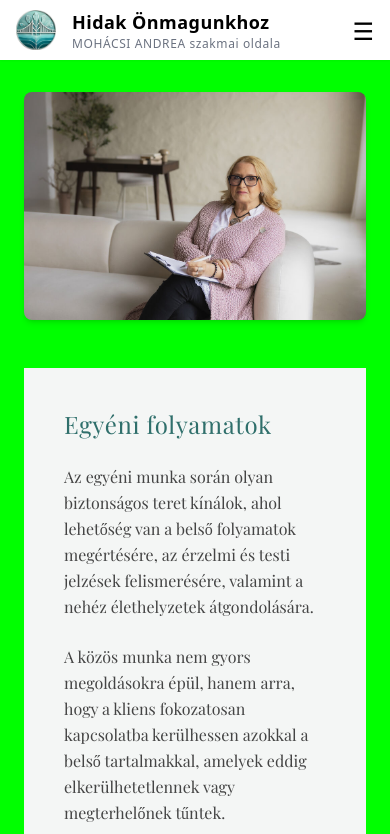
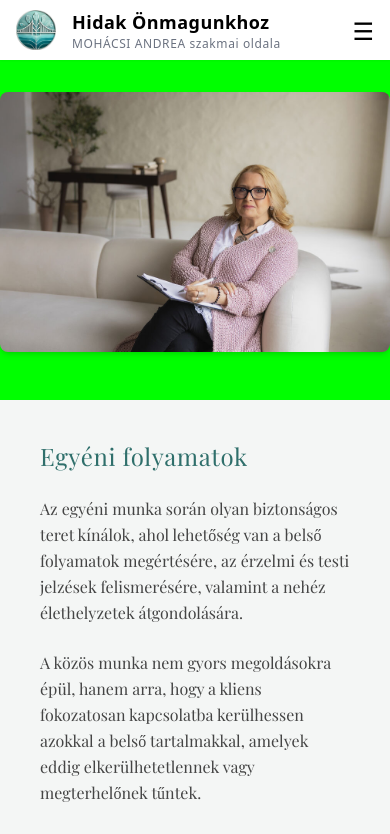
Before and after one commit to borikokeny/mohacsi-andrea, a React (Vite) app: page /individual in a window 390 px wide. Shown: the top 834 px of the page. Built offline with nearby package versions, Linux system fonts and the light colour scheme; a web font is replaced by a local one.

Commit message:
Adds mobilview to individual page

```diff
--- a/src/pages/Individual.tsx
+++ b/src/pages/Individual.tsx
@@ -5,7 +5,7 @@
 
 export default function Individual() {
   return (
-    <section className="max-w-6xl mx-auto px-6 py-8 space-y-8">
+    <section className="max-w-6xl mx-auto px-0 sm:px-6 py-8 space-y-8">
 
       {/* HERO TEXT + IMAGE */}
       <div className="grid md:grid-cols-2 gap-12 items-stretch">
```
